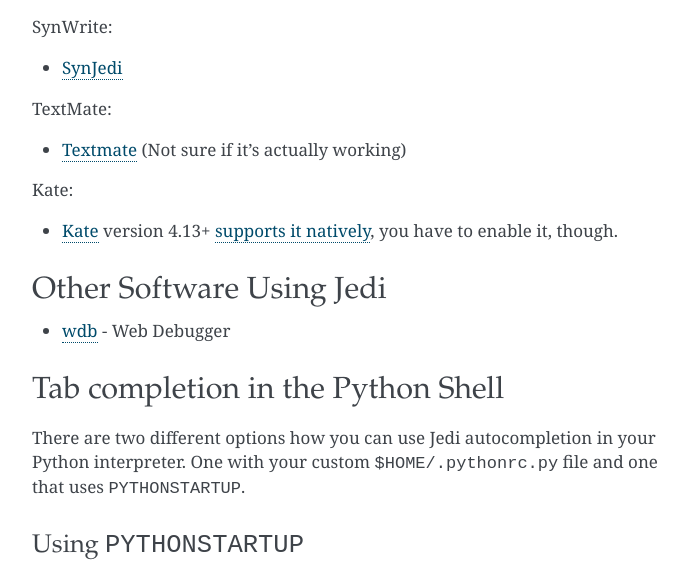
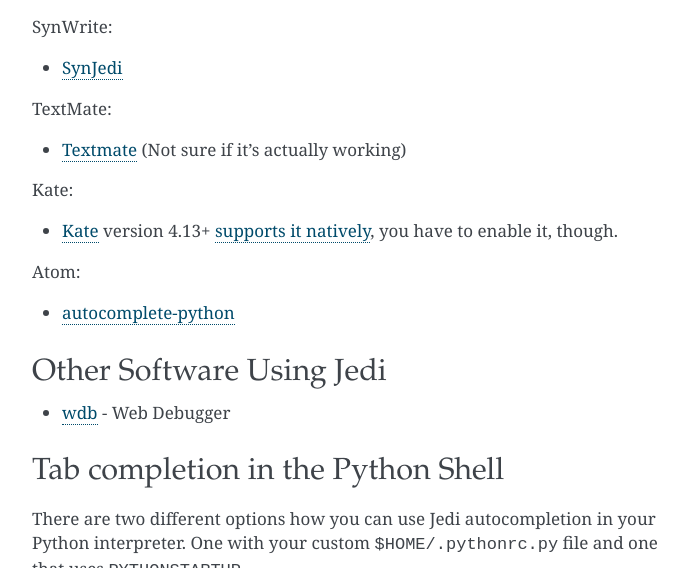
Before and after one commit to davidhalter/jedi, a Sphinx documentation site: the page built from docs/docs/usage.rst, in a window 1280 px wide and 900 px high, scrolled down 616 px, cut to the strip 0-568 px from the top of the window. Shown: the whole strip, without its empty margins (388-1076 px from the left). Built offline with Sphinx 7.4.7, drawn with Linux system fonts in a browser that asks for light colours; the version number is read from the project's files by our own code.

Commit message:
Add link to Atom in docs

```diff
--- a/docs/docs/usage.rst
+++ b/docs/docs/usage.rst
@@ -47,6 +47,10 @@
   <https://projects.kde.org/projects/kde/applications/kate/repository/entry/addons/kate/pate/src/plugins/python_autocomplete_jedi.py?rev=KDE%2F4.13>`__,
   you have to enable it, though.
 
+Atom:
+
+- autocomplete-python_
+
 
 .. _other-software:
 
@@ -86,3 +90,4 @@
 .. _wdb: https://github.com/Kozea/wdb
 .. _TextMate: https://github.com/lawrenceakka/python-jedi.tmbundle
 .. _kate: http://kate-editor.org/
+.. _autocomplete-python: https://atom.io/packages/autocomplete-python
```
